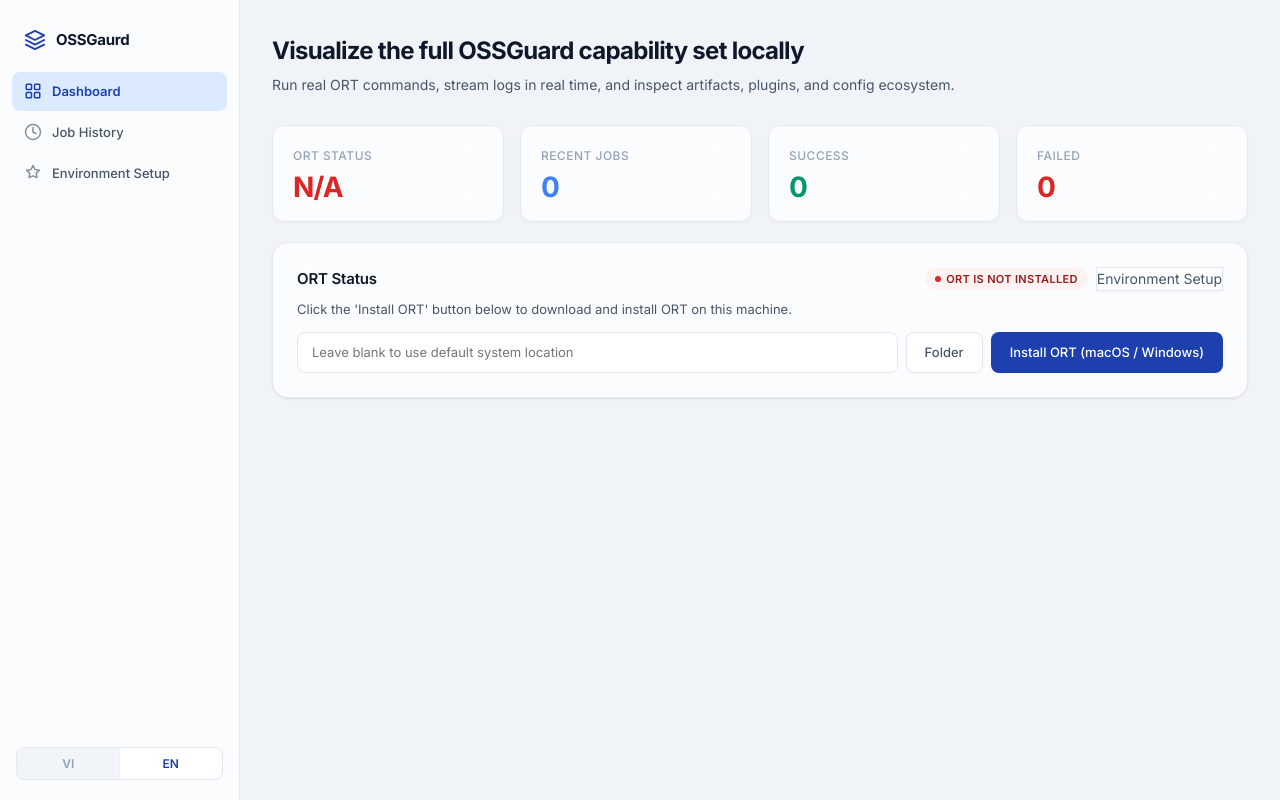
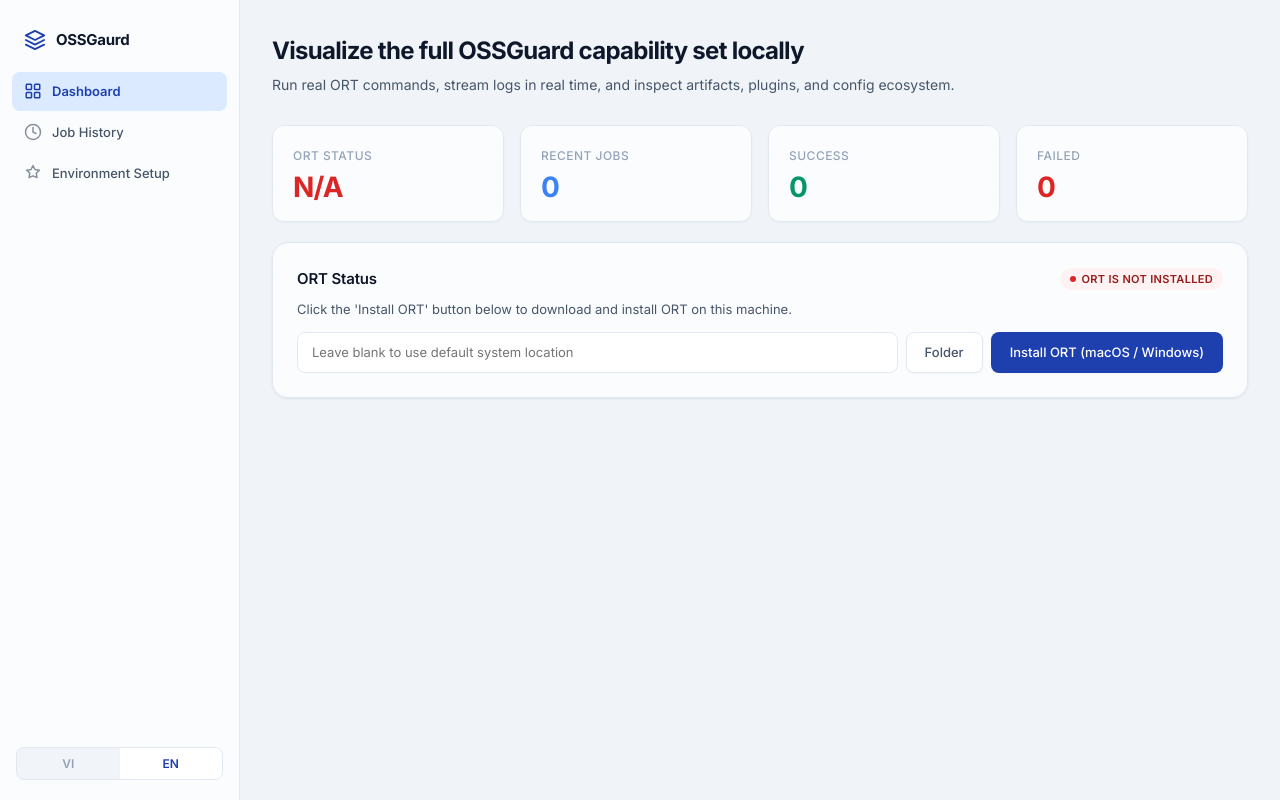
Before and after one commit to tnvinh2711/ort-web, a FastAPI app: page / in a window 1280 px wide. Run offline with FastAPI, Linux system fonts and the light colour scheme; data that the repository does not hold is empty; some libraries are stand-ins or nearby versions.

Commit message:
Remove setup button from dashboard ORT section

```diff
--- a/app/templates/dashboard/index.html
+++ b/app/templates/dashboard/index.html
@@ -41,7 +41,6 @@
       {% else %}
         <span class="status-pill status-pill-failed"><span class="status-dot"></span>{{ t('dashboard.ort_not_installed') }}</span>
       {% endif %}
-      <a href="/setup/?lang={{ lang }}" class="btn-secondary">{{ t('nav.setup') }}</a>
     </div>
   </div>
 
```
